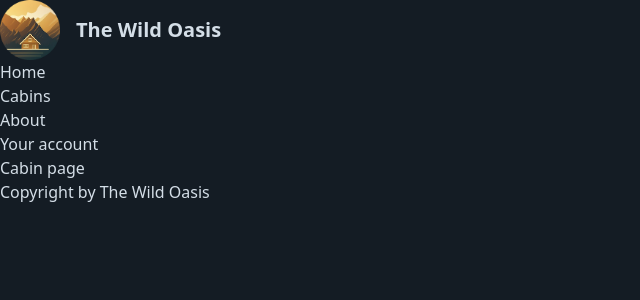
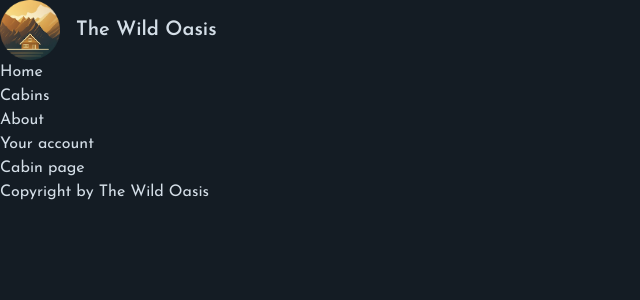
Before and after one commit to crimsonic-label/next.js-wild-oasis, a Next.js app: page /cabins in a window 1280 px wide. Shown: the top 300 px of the page, without its empty margins (0-640 px from the left). Built offline with nearby package versions, Linux system fonts and the light colour scheme.

Commit message:
add google font

```diff
--- a/app/layout.js
+++ b/app/layout.js
@@ -1,5 +1,11 @@
 import Logo from "@/app/_components/Logo";
 import Navigation from "@/app/_components/Navigation";
+
+import { Josefin_Sans } from "next/font/google";
+const josefin = Josefin_Sans({
+  subsets: ["latin"],
+  diplay: "swap",
+});
 
 import "../app/_styles/globals.css";
 
@@ -16,7 +22,9 @@
 export default function RootLayout({ children }) {
   return (
     <html lang="en">
-      <body className="bg-primary-950 text-primary-100 min-h-screen">
+      <body
+        className={`${josefin.className} bg-primary-950 text-primary-100 min-h-screen`}
+      >
         <header>
           <Logo />
         </header>
```
